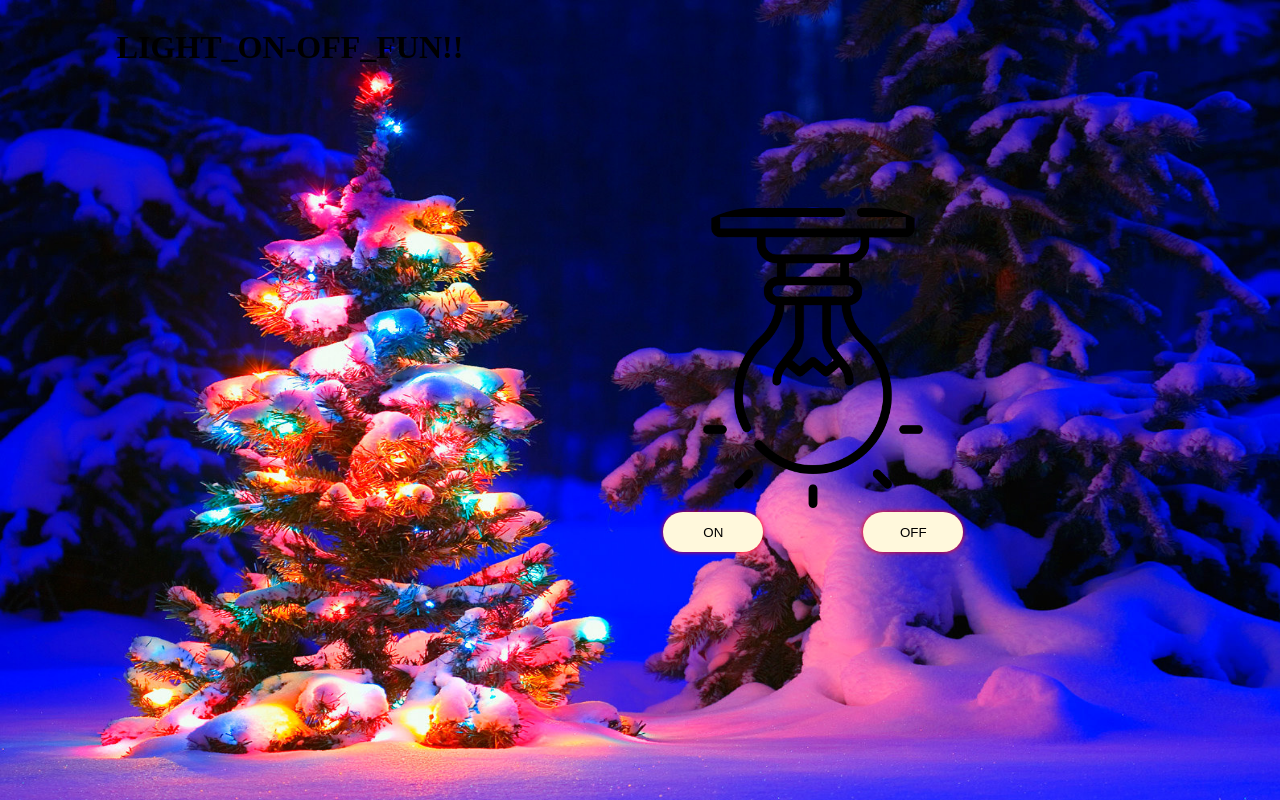
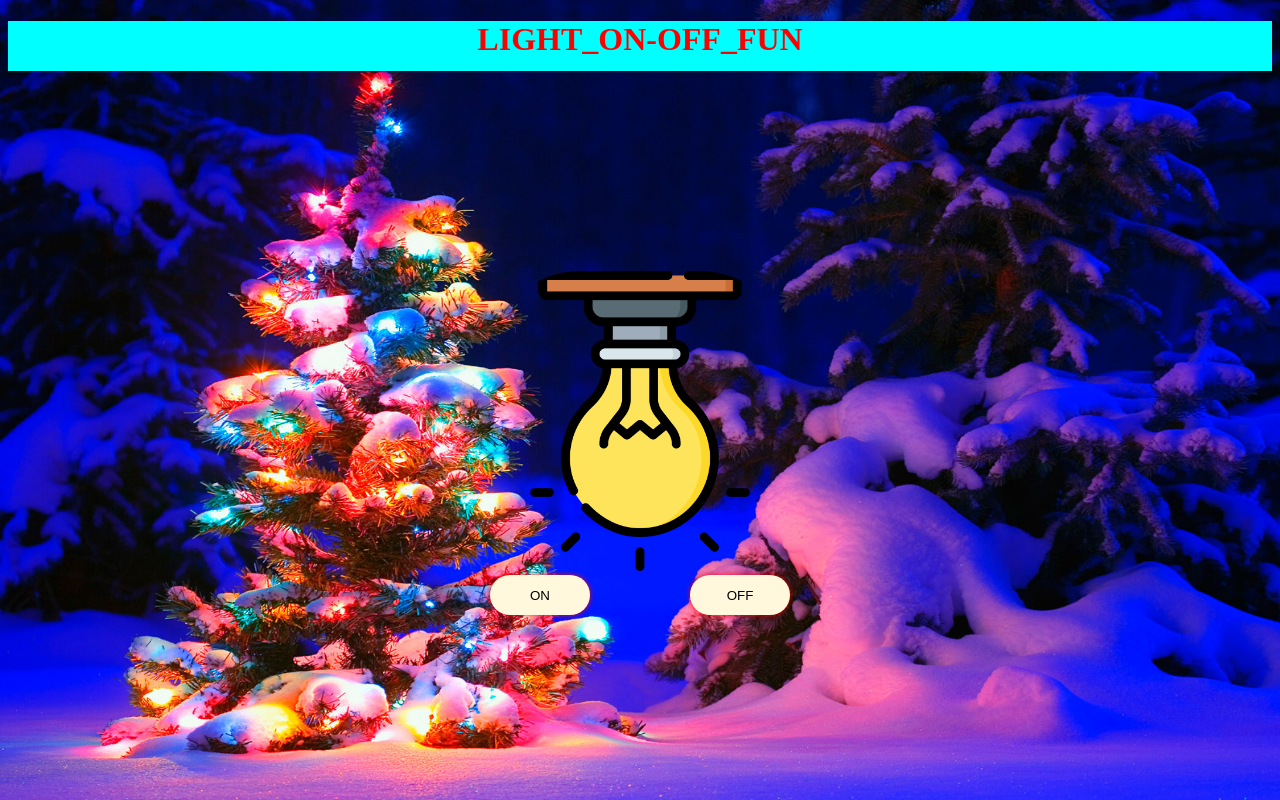
Before and after one commit to AmitDorle/Light-ON-OFF-Fun, a plain HTML site: page index.html in a window 1280 px wide. Drawn offline with Linux system fonts and the light colour scheme.

Commit message:
title added

```diff
--- a/css/style.css
+++ b/css/style.css
@@ -1,3 +1,9 @@
+.head{
+    text-align: center;
+    height: 50px;
+    background-color: aqua;
+    color: red;
+}
 .container {
     margin-top: 200px;
 }
--- a/index.html
+++ b/index.html
@@ -4,13 +4,14 @@
 <head>
     <style>
         body {
-            display: flex;
-            justify-content: center;
             background-image: url('./img/light-bulb-bg.jpg');
             background-repeat: no-repeat;
             background-size: 1545px 850px;
         }
-
+        .main-main-container{
+            display: flex;
+            justify-content: center;
+        }
         .main-container {
             height: 700px;
             width: 700px;
@@ -34,20 +35,20 @@
 
 <body>
     <div class="head">
-        <h1>
-             LIGHT_ON-OFF_FUN!!
-        </h1>
+        <h1>LIGHT_ON-OFF_FUN</h1>
     </div>
+    <div class="main-main-container">
     <div class="main-container">
         <div class="container">
 
-            <img src="./img/bulb-off.png" id="bulb" class="img" />
+            <img src="./img/bulb-on.png" id="bulb" class="img" />
             <div class="btn-container">
                 <button onClick="on();" class="btn">ON</button>
                 <button onClick="off();" class="btn">OFF</button>
             </div>
         </div>
     </div>
+</div>
 
 </body>
 
```
